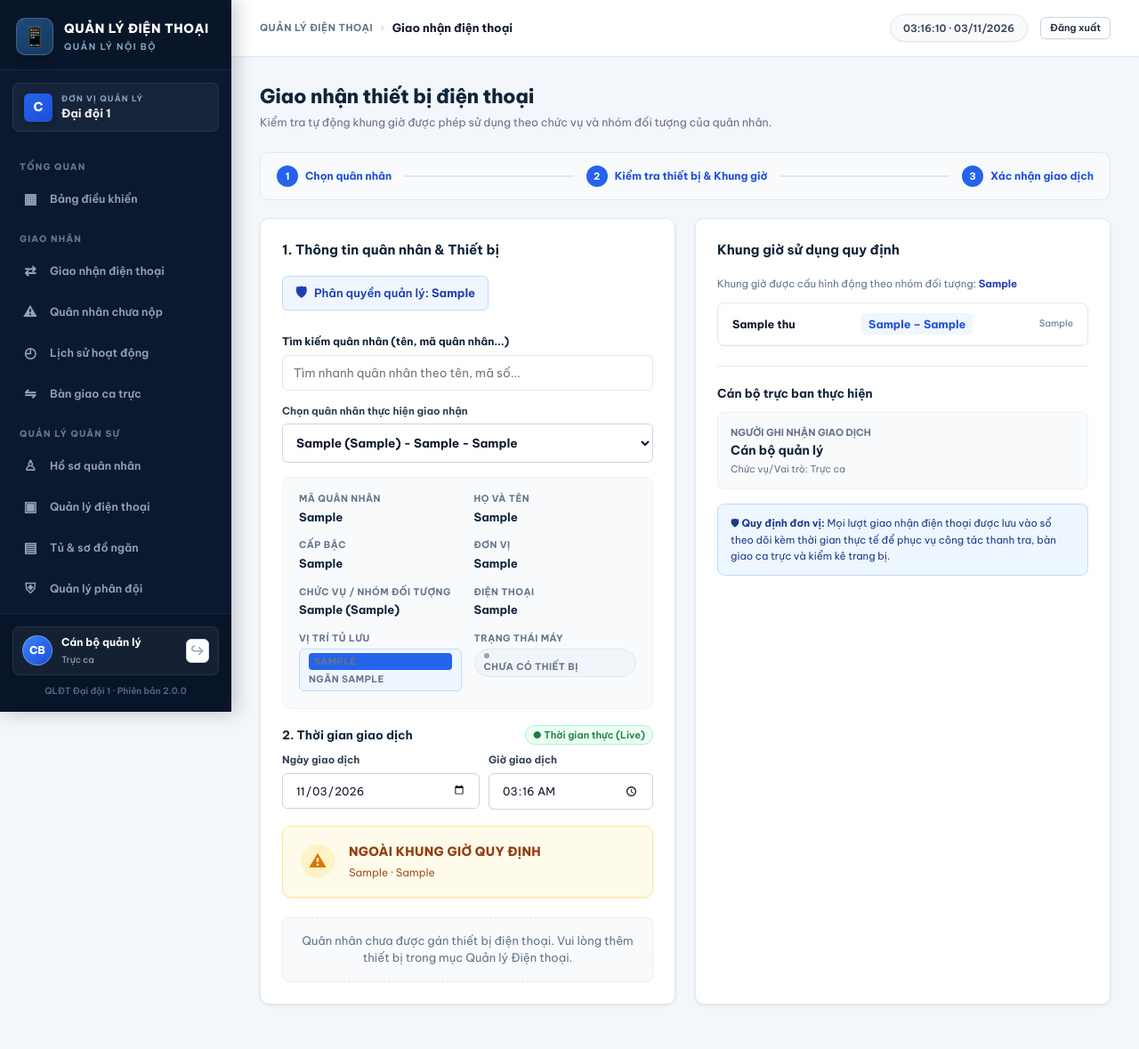
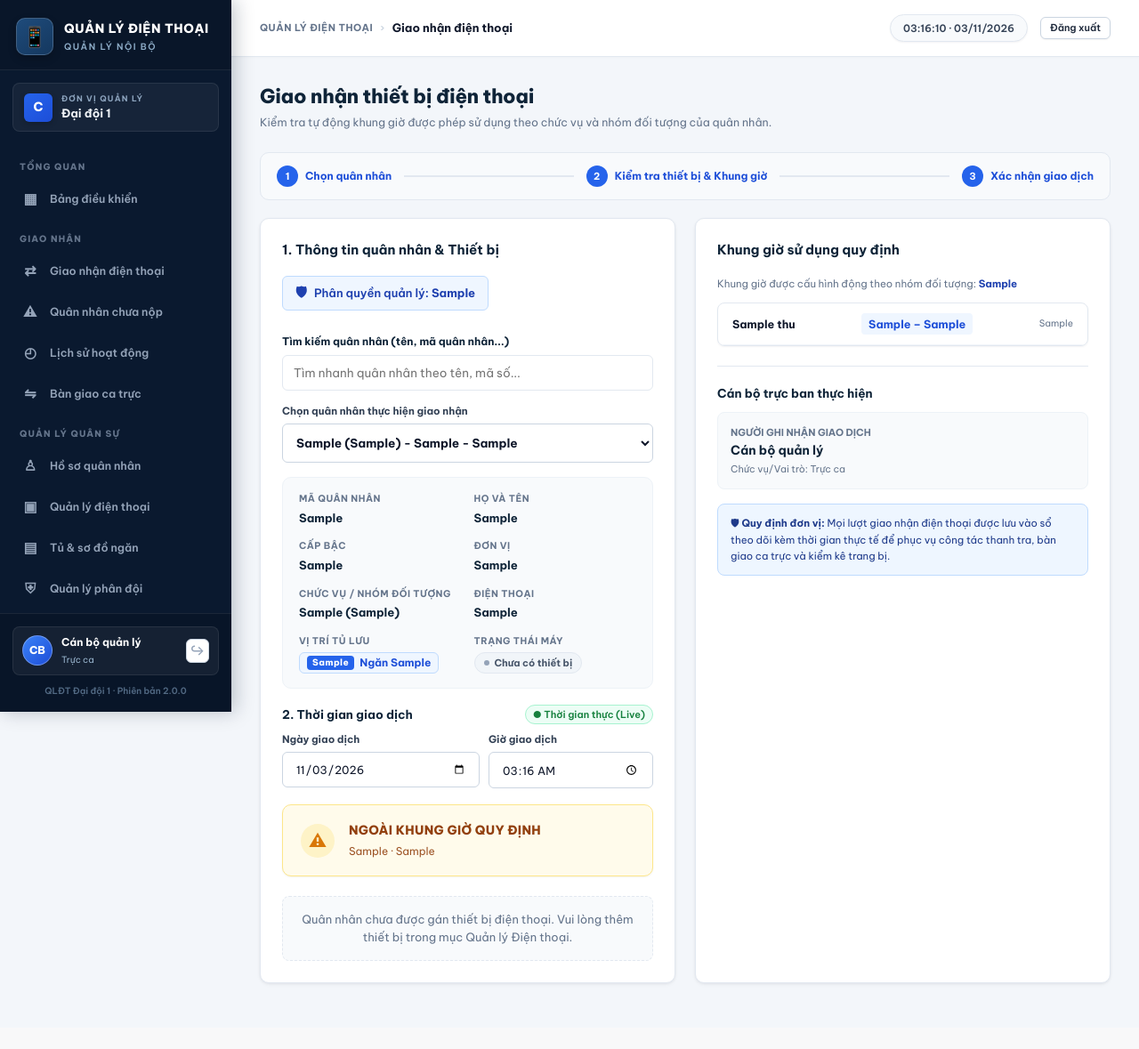
Before and after one commit to trungleminh111/qldt, a Flask app: template templates/giao_nhan/index.html in a window 1280 px wide. Shown: the whole page at 89% size. After the commit the page ends 1107 px from the top, so only its background shows below. Run offline with Flask 3, Linux system fonts and the light colour scheme; the template is opened without the code that fills it: most values are stand-ins (such as "Sample title", 1, 10 or a date in 2020).

Commit message:
fix(css): sua loi layout vo vo xau o o vi tri tu luu va trang thai may trong info-grid

```diff
--- a/static/css/style.css
+++ b/static/css/style.css
@@ -681,12 +681,16 @@ tbody tr:hover {
   font-size: 11px;
   font-weight: 700;
   line-height: 1.3;
+  width: fit-content;
+  white-space: nowrap;
 }
 
 .badge-dot {
+  display: inline-block;
   width: 6px;
   height: 6px;
   border-radius: 50%;
+  flex-shrink: 0;
 }
 
 .badge-green { background: var(--green-light); color: var(--green); border: 1px solid var(--green-border); }
@@ -714,6 +718,8 @@ tbody tr:hover {
   background: var(--blue-50);
   color: var(--blue-700);
   border: 1px solid var(--blue-100);
+  width: fit-content;
+  white-space: nowrap;
 }
 
 .role-badge.quan-tri, .role-badge[data-role="QUAN_TRI"] {
@@ -746,20 +752,26 @@ tbody tr:hover {
   gap: 6px;
   font-size: 12px;
   font-weight: 700;
-  color: #1e3a8a;
+  color: #1d4ed8;
   background: #eff6ff;
   border: 1px solid #bfdbfe;
-  padding: 4px 10px;
+  padding: 3px 8px;
   border-radius: 6px;
+  line-height: 1.3;
+  width: fit-content;
+  white-space: nowrap;
 }
 
 .cabinet-tag {
+  display: inline-block;
   background: #2563eb;
-  color: #ffffff;
+  color: #ffffff !important;
   padding: 2px 6px;
   border-radius: 4px;
   font-size: 10px;
+  font-weight: 800;
   letter-spacing: 0.5px;
+  line-height: 1.2;
 }
 
 label {
@@ -867,17 +879,17 @@ input:focus, select:focus, textarea:focus {
   margin: 16px 0;
 }
 
-.info-grid div span {
+.info-grid > div > span:first-child, .info-label {
   display: block;
   color: var(--muted);
   font-size: 10.5px;
   font-weight: 700;
   text-transform: uppercase;
   letter-spacing: 0.5px;
-  margin-bottom: 3px;
-}
-
-.info-grid div b {
+  margin-bottom: 4px;
+}
+
+.info-grid > div > b {
   font-size: 13px;
   font-weight: 700;
   color: var(--navy-900);
--- a/templates/giao_nhan/index.html
+++ b/templates/giao_nhan/index.html
@@ -79,6 +79,7 @@
         <div><span>Điện thoại</span><b>{{ qn_hien_tai.ten_dien_thoai or 'Chưa đăng ký' }}</b></div>
         <div>
           <span>Vị trí tủ lưu</span>
+          <div>
             {% if qn_hien_tai.ma_tu and qn_hien_tai.ma_ngan %}
               <span class="slot-badge">
                 <span class="cabinet-tag">{{ qn_hien_tai.ma_tu }}</span> Ngăn {{ qn_hien_tai.ten_ngan or qn_hien_tai.ma_ngan }}
@@ -87,8 +88,10 @@
               <span class="badge badge-gray">Chưa phân ngăn</span>
             {% endif %}
           </div>
+        </div>
         <div>
           <span>Trạng thái máy</span>
+          <div>
             {% if qn_hien_tai.trang_thai_may == 'Đã lấy' %}
               <span class="badge badge-amber"><span class="badge-dot"></span>Đã lấy sử dụng</span>
             {% elif qn_hien_tai.trang_thai_may in ['Trong tủ', 'Đã nộp'] %}
@@ -96,6 +99,7 @@
             {% else %}
               <span class="badge badge-gray"><span class="badge-dot"></span>Chưa có thiết bị</span>
             {% endif %}
+          </div>
         </div>
       </div>
 
```
Also changed, not shown: qldt.db. Lines whose indentation alone changed are shown as unchanged.
